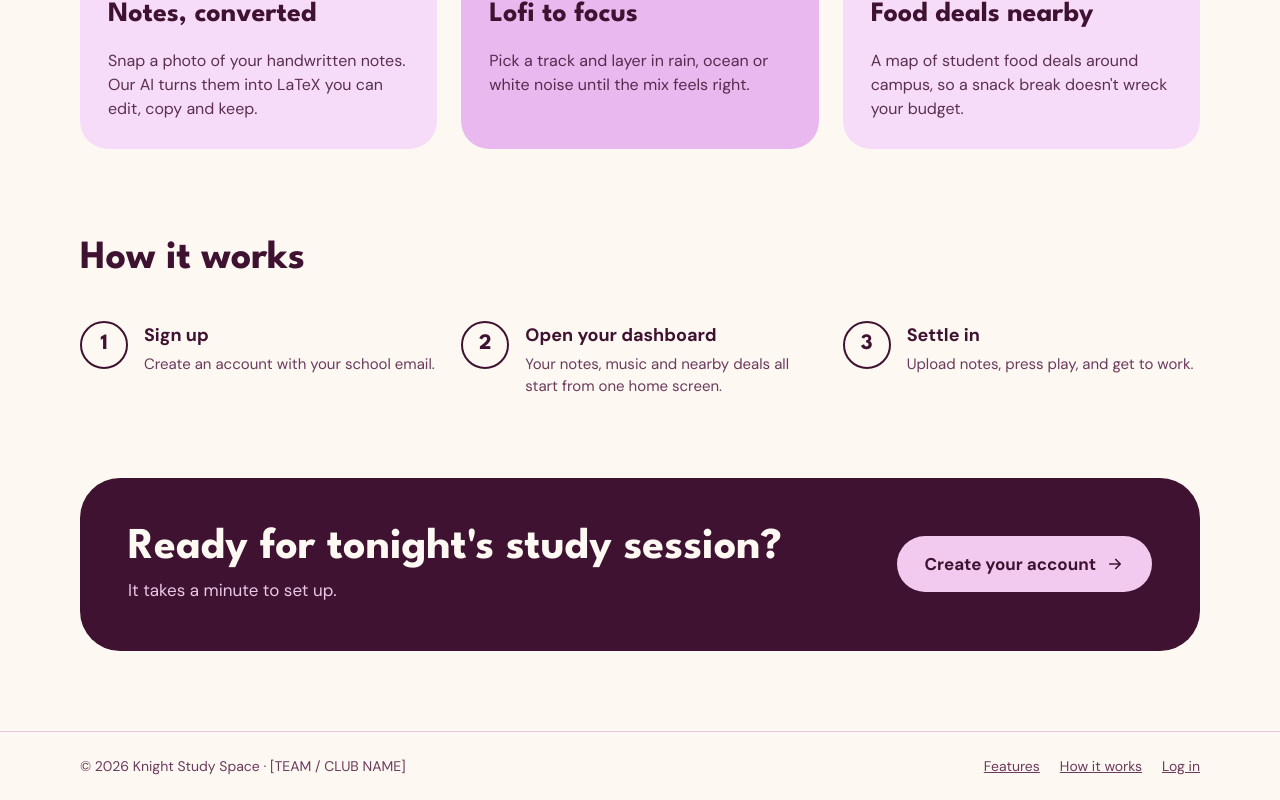
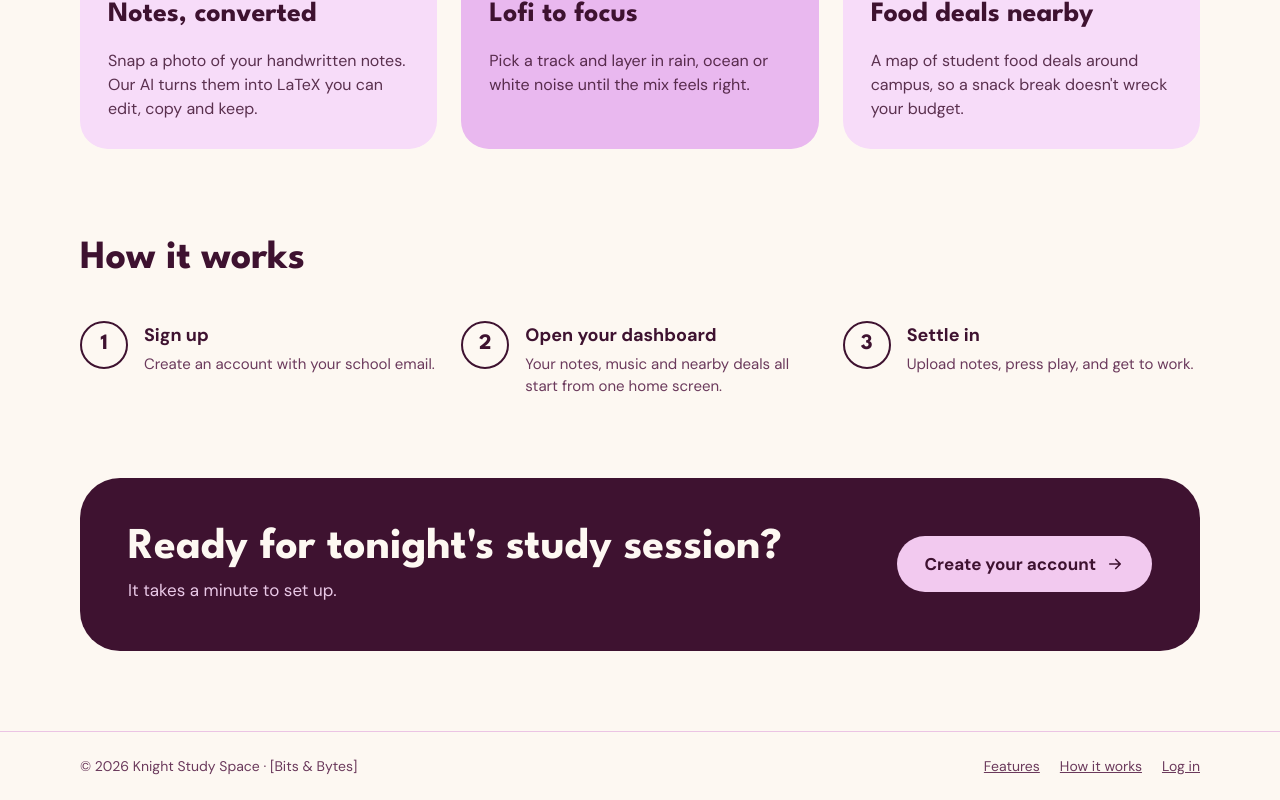
Before and after one commit to Gibber17/BitsAndBytes, a React (Vite) app in the folder frontend/: page / in a window 1280 px wide. Shown: the part 1007-1807 px from the top of the page. Built offline with nearby package versions, Linux system fonts and the light colour scheme; no server answers.

Commit message:
Add team name

```diff
--- a/frontend/src/pages/Landing.tsx
+++ b/frontend/src/pages/Landing.tsx
@@ -212,7 +212,7 @@ export default function LandingPage({ onGetStarted, onLogIn }: Props) {
       <footer className="border-t-[1.5px] border-[#EBC4E4] bg-[#FDF8F2]">
         <div className="mx-auto flex max-w-[1184px] flex-wrap justify-between gap-3 px-4 py-6 text-sm text-[#6B3A5C] sm:px-8">
           {/* TODO(content): add your team or club name */}
-          <span>© 2026 Knight Study Space · [TEAM / CLUB NAME]</span>
+          <span>© 2026 Knight Study Space · [Bits & Bytes]</span>
           <span className="flex gap-5">
             <a href="#features" className="underline">Features</a>
             <a href="#how" className="underline">How it works</a>
```
